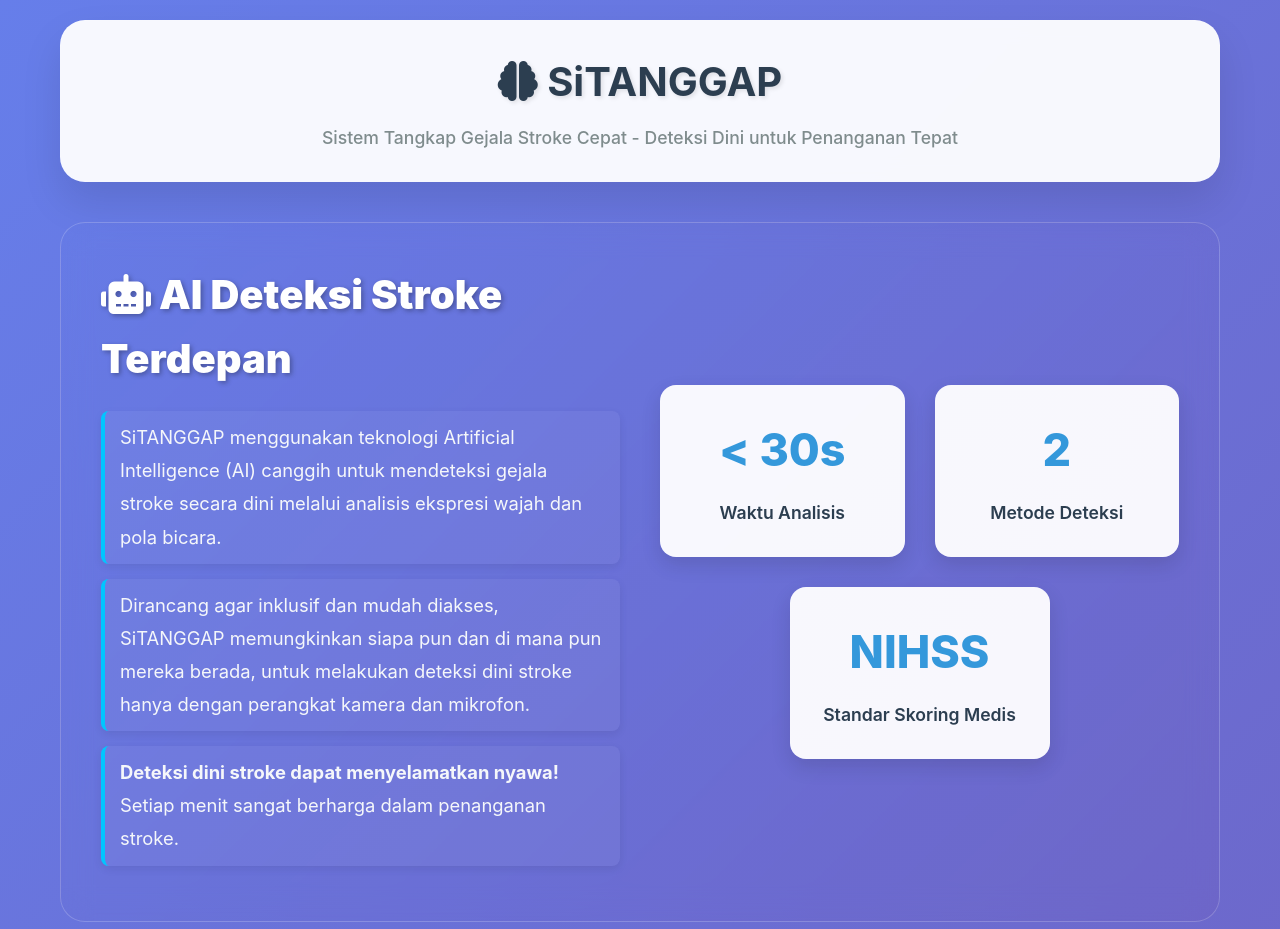
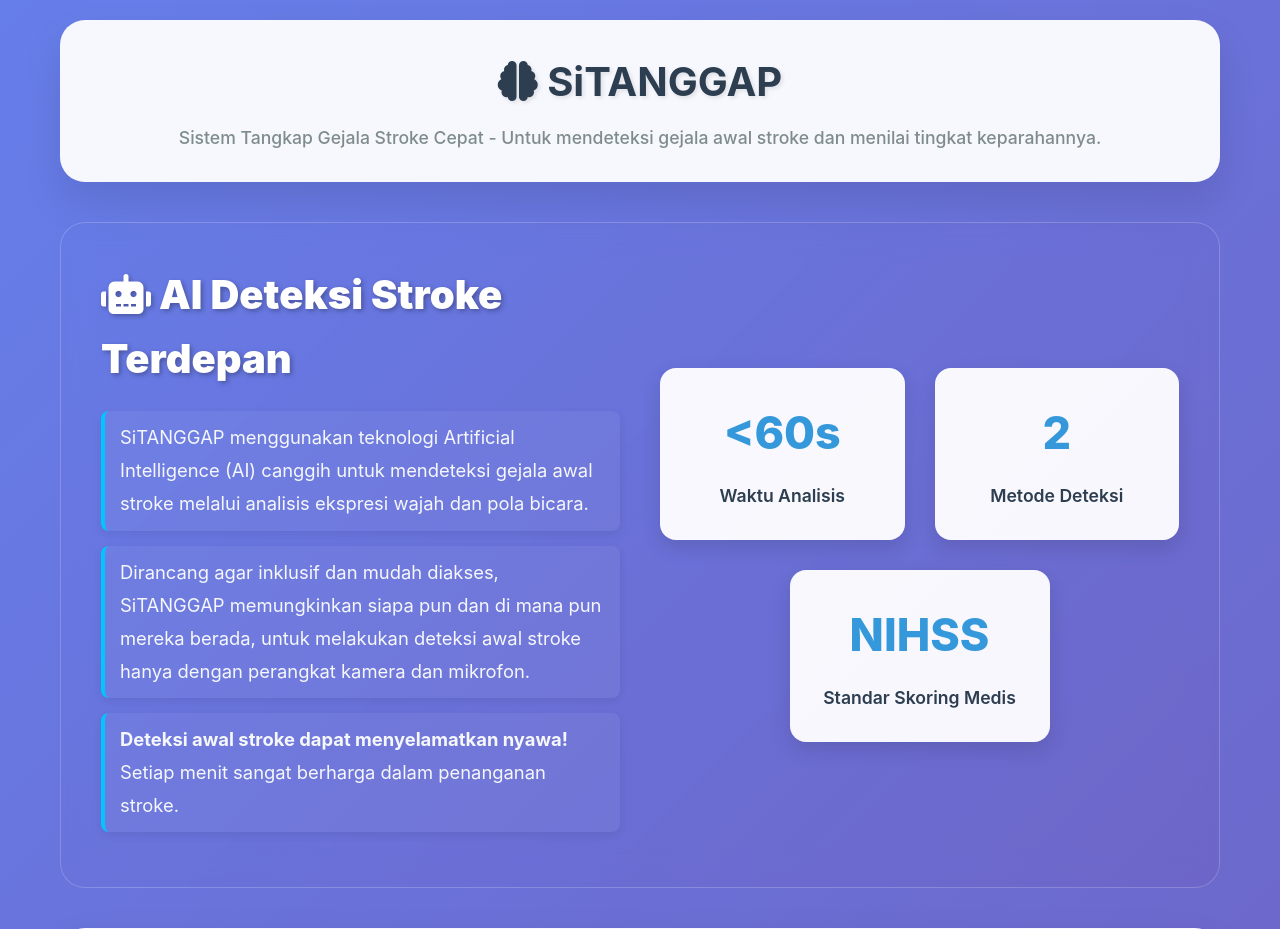
Before and after one commit to AkmaldanKamu/ai-smart-stroke, a Flask app: page / in a window 1280 px wide. Shown: the top 929 px of the page. Run offline with Flask 3, Linux system fonts and the light colour scheme; some libraries are stand-ins or nearby versions.

Commit message:
index.html

```diff
--- a/frontend/templates/index.html
+++ b/frontend/templates/index.html
@@ -15,7 +15,7 @@
         <!-- Header -->
         <div class="header">
             <h1><i class="fas fa-brain"></i> SiTANGGAP</h1>
-            <p class="subtitle">Sistem Tangkap Gejala Stroke Cepat - Deteksi Dini untuk Penanganan Tepat</p>
+            <p class="subtitle">Sistem Tangkap Gejala Stroke Cepat - Untuk mendeteksi gejala awal stroke dan menilai tingkat keparahannya.</p>
         </div>
 
         <!-- Hero Section -->
@@ -23,15 +23,15 @@
             <div class="hero-content">
                 <div class="hero-text">
                     <h2><i class="fas fa-robot"></i> AI Deteksi Stroke Terdepan</h2>
-                    <p>SiTANGGAP menggunakan teknologi Artificial Intelligence (AI) canggih untuk mendeteksi gejala stroke secara dini melalui analisis ekspresi wajah dan pola bicara.</p>
-                    <p>Dirancang agar inklusif dan mudah diakses, SiTANGGAP memungkinkan siapa pun dan di mana pun mereka berada, untuk melakukan deteksi dini stroke hanya dengan perangkat kamera dan mikrofon.</p>
-                    <p><strong>Deteksi dini stroke dapat menyelamatkan nyawa!</strong> Setiap menit sangat berharga dalam penanganan stroke.</p>
+                    <p>SiTANGGAP menggunakan teknologi Artificial Intelligence (AI) canggih untuk mendeteksi gejala awal stroke melalui analisis ekspresi wajah dan pola bicara.</p>
+                    <p>Dirancang agar inklusif dan mudah diakses, SiTANGGAP memungkinkan siapa pun dan di mana pun mereka berada, untuk melakukan deteksi awal stroke hanya dengan perangkat kamera dan mikrofon.</p>
+                    <p><strong>Deteksi awal stroke dapat menyelamatkan nyawa!</strong> Setiap menit sangat berharga dalam penanganan stroke.</p>
                 </div>
                 <div class="hero-visual">
                     <div class="stats-section">
                         <div class="stats-section-center">
                             <div class="stat-card">
-                                <div class="stat-number">&lt; 30s</div>
+                                <div class="stat-number">&lt;60s</div>
                                 <div class="stat-label">Waktu Analisis</div>
                             </div>
                             <div class="stat-card">
@@ -72,7 +72,7 @@
                             <span class="arrow">&#9662;</span>
                         </div>
                         <div class="accordion-content">
-                            <p>Waktu krusial hanya 3 jam pertama setelah serangan stroke. Deteksi dini bisa menyelamatkan otak.</p>
+                            <p>Waktu krusial hanya 3 jam pertama setelah serangan stroke. Deteksi awal bisa menyelamatkan otak.</p>
                         </div>
                     </div>
 
@@ -121,7 +121,7 @@
                             <span class="arrow">&#9662;</span>
                         </div>
                         <div class="accordion-content">
-                            <p>Tanpa alat medis untuk deteksi dini — hanya butuh HP atau laptop. Bisa dilakukan siapa saja.</p>
+                            <p>Tanpa alat medis untuk deteksi awal — hanya butuh HP atau laptop. Bisa dilakukan siapa saja.</p>
                         </div>
                     </div>
 
@@ -200,7 +200,7 @@
         <!-- Disclaimer -->
         <div class="disclaimer-section">
             <h3><i class="fas fa-exclamation-triangle"></i> Disclaimer Penting</h3>
-            <p><strong>PERHATIAN:</strong> SiTANGGAP adalah alat bantu deteksi dini yang menggunakan teknologi AI. Sistem ini <strong>TIDAK</strong> dapat menggantikan diagnosis medis profesional.</p>
+            <p><strong>PERHATIAN:</strong> SiTANGGAP adalah alat bantu deteksi awal yang menggunakan teknologi AI. Sistem ini <strong>TIDAK</strong> dapat menggantikan diagnosis medis profesional.</p>
             <p><strong>Penting untuk diingat:</strong></p>
             <ul style="margin-left: 20px; margin-top: 10px;">
                 <li>Hasil deteksi AI bersifat indikatif, bukan diagnosis pasti</li>
@@ -275,17 +275,22 @@
             <!-- Panduan & Edukasi -->
             <div class="guidance-section">
                 <h2><i class="fas fa-hands-helping"></i> Panduan & Edukasi</h2>
-                <div id="guidance-text">Panduan akan muncul setelah hasil diagnosa.</div>
+               <div class="guidance-inner" id="guidance-text">
+                    <div class="guidance-box guidance-placeholder">
+                        <i class="fas fa-lightbulb"></i> Panduan akan muncul setelah hasil diagnosa.
                     </div>
                 </div>
+            </div>
+        </div> <!-- penutup diagnosis-section -->
 
-        <!-- Footer -->
+    </div> <!-- penutup .container -->
+
+    <!-- Footer dipindah ke luar container -->
     <div class="footer">
-            <p>&copy; 2025 SiTANGGAP - Sistem Deteksi Stroke Dini | Kesehatan adalah prioritas utama</p>
+        <p>&copy; 2025 SiTANGGAP - Sistem Deteksi Stroke awal | Kesehatan adalah prioritas utama</p>
         <p style="margin-top: 10px; font-size: 0.8rem; opacity: 0.8;">
-                Dikembangkan dengan teknologi AI untuk membantu deteksi dini stroke. Selalu konsultasikan dengan tenaga medis profesional.
+            Dikembangkan dengan teknologi AI untuk membantu deteksi awal stroke. Selalu konsultasikan dengan tenaga medis profesional.
         </p>
-        </div>
     </div>
 
     <script defer>
@@ -380,14 +385,14 @@
                     el.innerHTML = `✅ Wajah: ${data.kategori}`;
                     const p = data.penilaian;
                     detail.innerHTML = `
-                        <li><strong>🧠 Total Skor Wajah:</strong> ${data.score_total}/6</li>
+                        <li><strong>"👤" Total Skor Wajah:</strong> ${data.score_total}/6</li>
                         <li><strong>💡 Saran:</strong> ${data.saran}</li>
                         <hr>
                         <li><strong>👄 Bibir</strong></li>
                         <ul><li>Delta Y: ${p.bibir.delta_y}</li><li>Rasio X: ${p.bibir.rasio_x}</li><li>Skor: ${p.bibir.nilai}/2</li></ul>
                         <li><strong>👁️ Mata</strong></li>
                         <ul><li>Delta Openness: ${p.mata.delta_openness}</li><li>Ptosis: ${p.mata.ptosis_suspect ? "Ya" : "Tidak"}</li><li>Skor: ${p.mata.nilai}/2</li></ul>
-                        <li><strong>🧭 Pipi</strong></li>
+                        <li><strong>🧏‍♀️ Pipi</strong></li>
                         <ul><li>Kemiringan: ${p.pipi.kemiringan_derajat}°</li><li>Skor: ${p.pipi.nilai}/2</li></ul>
                     `;
                     updateDiagnosaButton();
@@ -516,6 +521,27 @@
                     output.innerText = `🧠 Skor NIHSS: ${data.skor} (${data.kategori})\n📢 ${data.saran}`;
                     penanganan.innerText = `🩺 Tindakan: ${data.penanganan || "-"}`;
 
+                    const hasilBox = document.querySelector(".diagnosis-result");
+                    hasilBox.classList.remove("critical");
+                    hasilBox.style.background = "#f0f4ff"; // default normal
+                    hasilBox.style.borderLeft = "8px solid transparent";
+                    hasilBox.style.color = "#000";
+
+                    if (data.kategori === "Berat") {
+                        hasilBox.classList.add("critical");
+                        hasilBox.style.background = "#ffe6e6";
+                        hasilBox.style.borderLeft = "8px solid #e74c3c";
+                        hasilBox.style.color = "#b30000";
+                    } else if (data.kategori === "Sedang") {
+                        hasilBox.style.background = "#fffbe6";
+                        hasilBox.style.borderLeft = "8px solid #f1c40f";
+                        hasilBox.style.color = "#8e5e00";
+                    } else if (data.kategori === "Ringan") {
+                        hasilBox.style.background = "#f9fbe7";
+                        hasilBox.style.borderLeft = "8px solid #82c91e";
+                        hasilBox.style.color = "#466802";
+                    }
+
                     // Ringkasan diagnosa
                     summary.innerHTML = "";
                     data.summary.forEach(item => {
@@ -526,11 +552,27 @@
 
                     // ✅ Tampilkan panduan jika guidance berupa string
                                         if (typeof data.guidance === "string") {
-                        guidanceBox.innerHTML = data.guidance;
+                    guidanceBox.innerHTML = `
+                        <div class="guidance-box">
+                            <i class=""fas fa-lightbulb"></i> <strong>Panduan Penanganan:</strong>
+                            <p>${data.guidance}</p>
+                        </div>
+                    `;
+                } else if (Array.isArray(data.guidance)) {
+                    guidanceBox.innerHTML = `
+                        <div class="guidance-box">
+                            <i class="fas fa-lightbulb"></i> <strong>Panduan Penanganan:</strong>
+                            <ul>
+                                ${data.guidance.map(item => `<li>${item}</li>`).join("")}
+                            </ul>
+                        </div>
+                    `;
                 } else {
-                        // Debug fallback kalau guidance bukan string
-                        guidanceBox.innerHTML = "⚠️ Panduan tidak tersedia atau dalam format salah.";
-                        console.warn("Format guidance tidak valid:", data.guidance);
+                guidanceBox.innerHTML = `
+                    <div class="guidance-box guidance-error">
+                        ⚠️ Panduan tidak tersedia atau dalam format salah.
+                    </div>
+                `;
             }
             })
             .catch(error => {
@@ -538,6 +580,7 @@
                 guidanceBox.innerHTML = "❌ Gagal memuat panduan.";
                 console.error("Diagnosa error:", error);
             });
+
         }
     </script>
 
@@ -619,7 +662,6 @@
         });
     </script>
 
-
 </body>
 
 </html>
```
Lines whose indentation alone changed are shown as unchanged.
